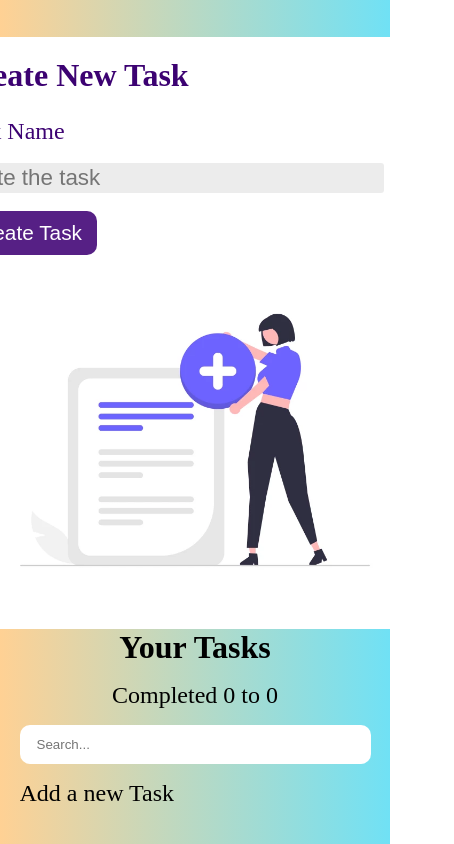
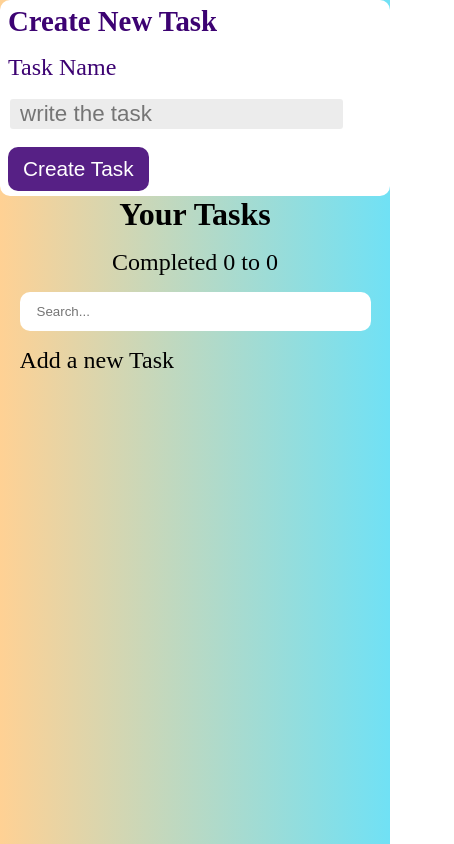
Before and after one commit to EleomarPL/react-todo-app, a React (Create React App) app: page / in a window 390 px wide. Shown: the whole page, 454 px wide, since content can reach past the window. Built offline with nearby package versions, Linux system fonts and the light colour scheme.

Commit message:
added media query

```diff
--- a/src/styles/index.css
+++ b/src/styles/index.css
@@ -9,3 +9,31 @@ main{
   background: linear-gradient(to right, #ffd194, #70e1f5);
 
 }
+
+@media screen and (max-width: 1000px){
+  .container {
+    width: 100%;
+    height: 100%;
+  }
+  .img-added{
+    display: none;
+  }
+  .container-added-todo{
+    padding: 5px 8px;
+  }
+  .container-added-todo, .container-show-todos{
+    width: 90%;
+  }
+  h1 {
+    font-size: 1.8rem;
+    margin-bottom: 1rem;
+  }
+  main{
+    min-height: 100vh;
+  }
+}
+@media screen and (max-width: 700px){
+  .container-added-todo, .container-show-todos{
+    width: 100%;
+  }
+}
```
